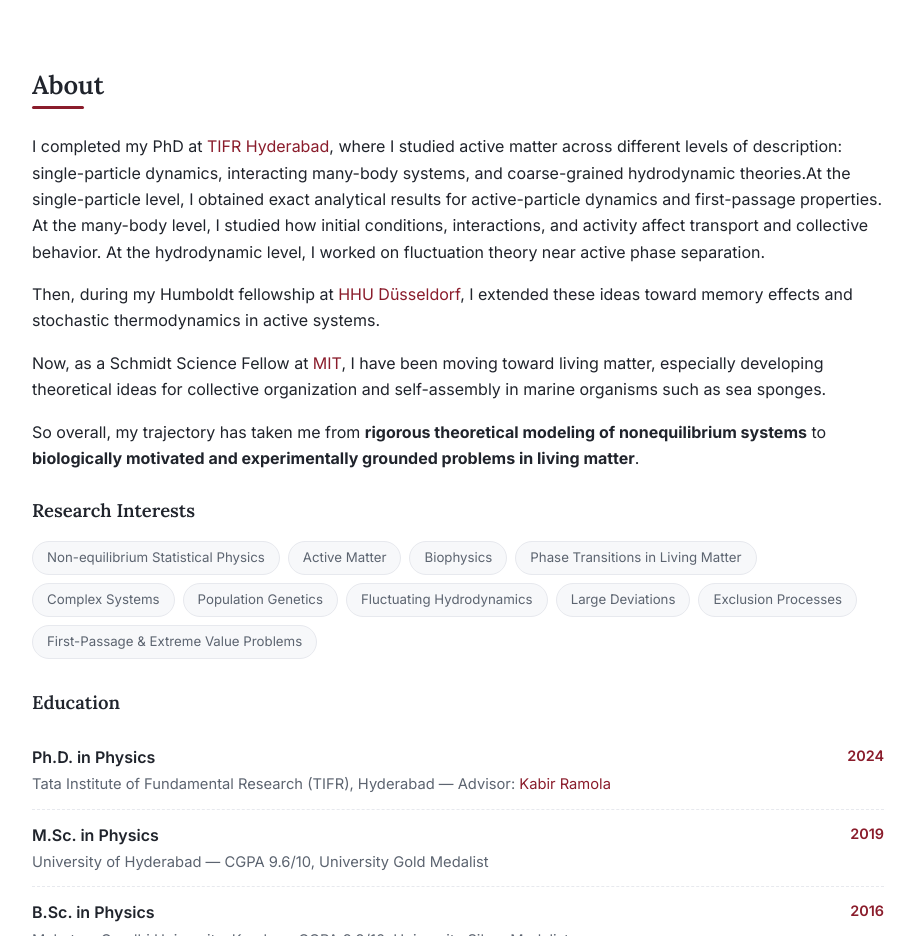
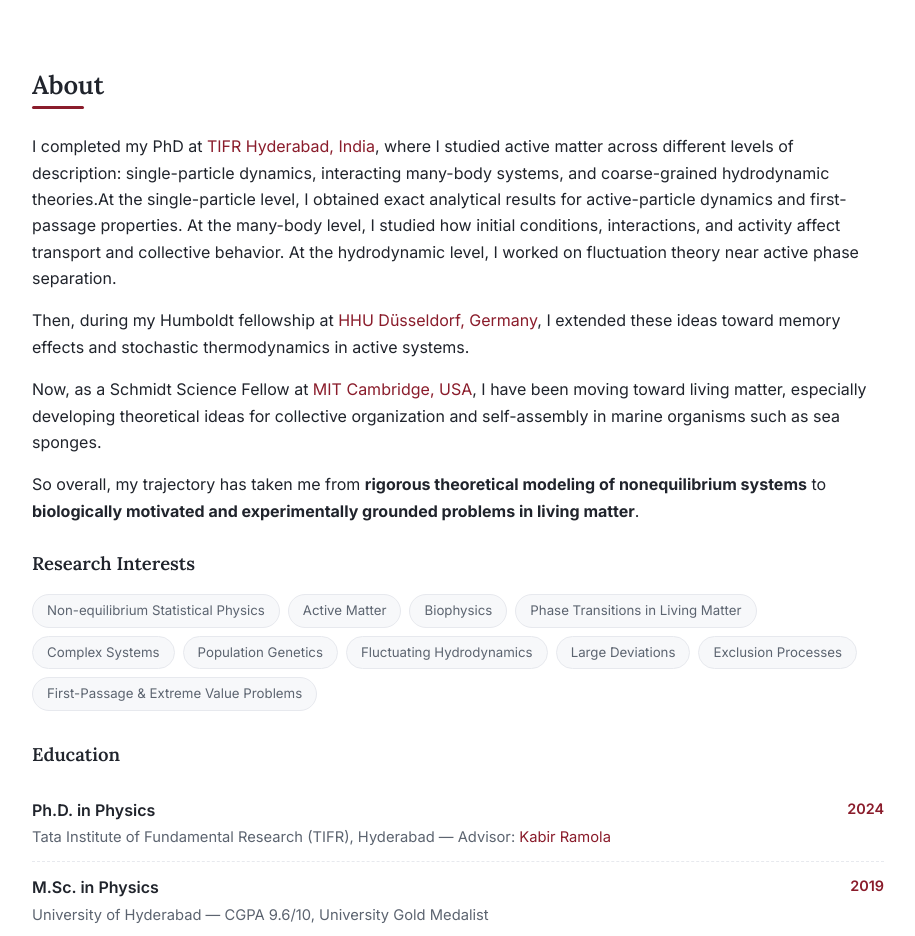
Before and after one commit to josestephy/josestephy.github.io, a plain HTML site: page index.html in a window 1280 px wide. Shown: the part 780-1716 px from the top of the page, without its empty margins (182-1097 px from the left). Drawn offline with Linux system fonts and the light colour scheme.

Commit message:
Update links to include location details

```diff
--- a/index.html
+++ b/index.html
@@ -307,7 +307,7 @@
   <h2>About</h2>
 
   <p>I completed my PhD at
-  <a href="https://www.tifrh.res.in/" target="_blank" rel="noopener">TIFR Hyderabad</a>,
+  <a href="https://www.tifrh.res.in/" target="_blank" rel="noopener">TIFR Hyderabad, India</a>,
   where I studied active matter across different levels of description: single-particle dynamics,
   interacting many-body systems, and coarse-grained hydrodynamic theories.At the single-particle level,
   I obtained exact analytical results for active-particle dynamics
@@ -316,11 +316,11 @@
   I worked on fluctuation theory near active phase separation.</p>
 
   <p>Then, during my Humboldt fellowship at
-  <a href="https://www.hhu.de/en/" target="_blank" rel="noopener">HHU Düsseldorf</a>,
+  <a href="https://www.hhu.de/en/" target="_blank" rel="noopener">HHU Düsseldorf, Germany</a>,
   I extended these ideas toward memory effects and stochastic thermodynamics in active systems.</p>
 
   <p>Now, as a Schmidt Science Fellow at
-  <a href="https://www.mit.edu/" target="_blank" rel="noopener">MIT</a>,
+  <a href="https://www.mit.edu/" target="_blank" rel="noopener">MIT Cambridge, USA</a>,
   I have been moving toward living matter, especially developing theoretical ideas for collective
   organization and self-assembly in marine organisms such as sea sponges.</p>
 
```
